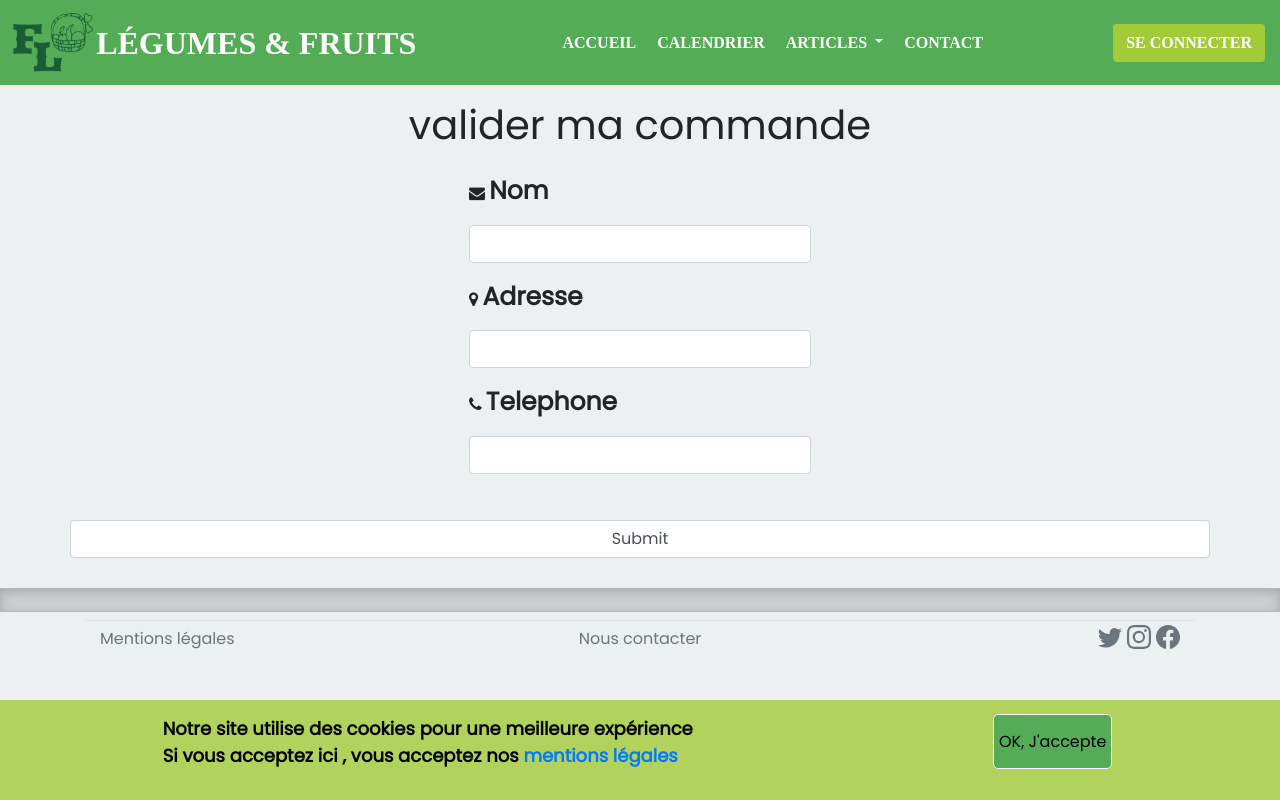
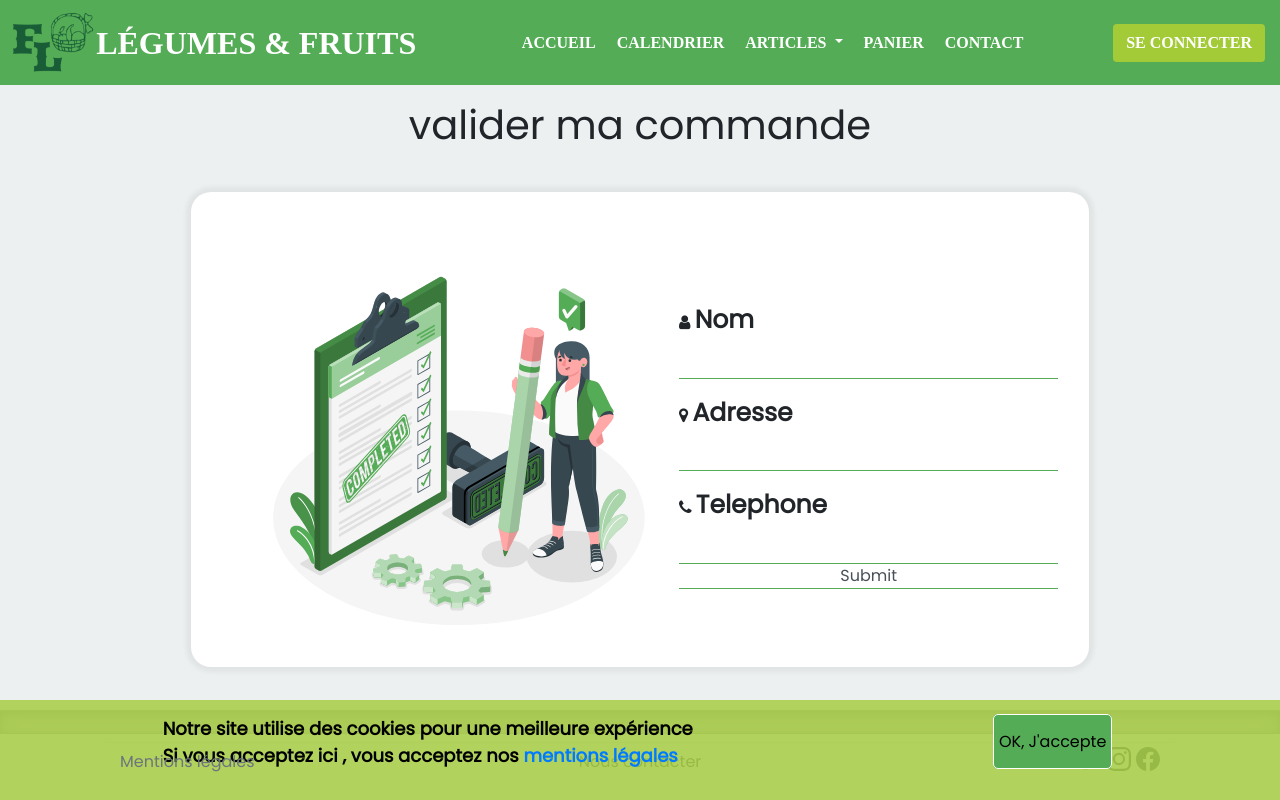
Before and after one commit to marwenmansour/projet_e_commerce_V_F, a Symfony app: template templates/panier/valider.html.twig in a window 1280 px wide. Run offline with Twig, Linux system fonts and the light colour scheme; the template is opened without the code that fills it, so the values that code supplies are empty; form fields are guessed from the names that the template uses; some libraries are stand-ins or nearby versions.

Commit message:
commande+email

```diff
--- a/public/css/commande.css
+++ b/public/css/commande.css
@@ -13,9 +13,85 @@
 }
 input{
     font-size: 25px;
-    text-align: center;
 }
-
+#panier_submit{
+    margin-top: 25px;
+    align-items: center;
+    border-color:  #55ac56;
+    color:  #fff;
+}
+#panier_submit:hover{
+    background-color: #fff;
+    color: #A3CB38;
+}
 .commande{
 margin-bottom: 30px;
 }
+.content{
+    margin:4% 8%;
+    background-color:#fff;
+    padding:4rem 1rem 2rem 4rem;
+    box-shadow: 0 0 5px 5px rgb(0,0,0, .05);
+    border-radius: 20px;
+}
+.container{
+    max-width: 1100px;
+}
+.signin-text{
+    font-style:normal;
+    font-weight :600 !important;
+}
+.form-control{
+    display: block;
+    width:100%;
+    font-size: 1rem;
+    font-weight:400;
+    line-height:1.5;
+    border-color: #55ac56 !important;
+    border-style:solid !important;
+    border-width: 0 0 1px 0!important;
+    padding:0px !important;
+    color:#495057;
+    height:auto;
+    border-radius:0;
+    background-color: #fff;
+    background-clip: padding-box;
+
+}
+.form-control:focus{
+    color:#495057;
+    background-color: #fff;
+    border-color: #fff;
+    outline:0;
+    box-shadow:none;
+}
+.btn-class{
+    border-color:  #55ac56;
+    color:  #55ac56;
+}
+.btn-class:hover{
+    background-color:  #55ac56;
+    color:#fff;
+}
+
+/* #form{
+    top: 70px;
+} */
+/*nav bar*/
+
+
+.btn {
+    background-color: #A3CB38;
+    color: #fff;
+    font-weight: 600;
+    font-size: 1em;
+    text-transform: uppercase;
+}
+.btn:hover{
+    background-color: #fff;
+    color: #A3CB38;
+
+}
+.row{
+    align-items: center;
+}
--- a/public/css/connecter.css
+++ b/public/css/connecter.css
@@ -11,7 +11,7 @@
     border-radius: 20px;
 }
 .container{
-    max-width: 1300px;
+    max-width: 1100px;
 }
 .signin-text{
     font-style:normal;
--- a/src/Controller/CalendrierController.php
+++ b/src/Controller/CalendrierController.php
@@ -113,7 +113,7 @@
             }
             $panier[$id]=intval($quantite);
             $session->set('panier',$panier);
-            return $this->redirectToRoute('calendrier', [], Response::HTTP_SEE_OTHER);
+            return $this->redirectToRoute('panier', [], Response::HTTP_SEE_OTHER);
         }
 
 
--- a/templates/acceuil/index.html.twig
+++ b/templates/acceuil/index.html.twig
@@ -75,7 +75,7 @@
 <div class="contenant">
             <div class="texte_centrer-calender">Découvrez le coeur de saison pour consommez des fruits et légumes frais tout au long de l’année.</div>
             <div id="button">
-              <a href="{{ path('calendrier') }}">  <button class="btn"> Voir le calendrier des saisons  </button></a>
+              <a href="{{ path('calendrier') }}">  <button class="btn"> Voir  calendrier   </button></a>
             </div>
             <img id="cld" src="images/calendar.png" style="opacity: 0.6;"/>
 </div>
--- a/templates/base.html.twig
+++ b/templates/base.html.twig
@@ -35,12 +35,15 @@
 
       <div class="collapse navbar-collapse justify-content-between" id="navbarSupportedContent">
           <ul class="navbar-nav ml-lg-auto">
+            {% if not is_granted('ROLE_ADMIN') %}
             <li class="nav-item">
                     <a class="nav-link" style="color: #fff" href="{{ path('acceuil') }}" >Accueil</a>
             </li>
+            {% endif %}
             <li class="nav-item">
                     <a class="nav-link"  style="color: #fff" href="{{ path('calendrier')}}">calendrier</a>
             </li>
+            {# {% if not is_granted('ROLE_ADMIN') %} #}
             <li class="nav-item dropdown">
                 <a class="nav-link dropdown-toggle" style="color: #fff;" href="#" id="navbarDropdown" role="button" data-toggle="dropdown" aria-haspopup="true" aria-expanded="false">
                 Articles
@@ -51,17 +54,22 @@
                   <a class="dropdown-item" href="{{ path('alimentation') }}">L’alimentation des adolescents</a>
                 </div>
             </li>
-            {% if app.user %}
-             <li class="nav-item">
+
+            <li class="nav-item">
                 <a class="nav-link" style="color: #fff" href="{{ path('panier') }}">Panier</a>
             </li>
-            {% endif %}
+
             <li class="nav-item">
                 <a class="nav-link" style="color: #fff" href="{{ path('contact') }}">contact</a>
             </li>
+            {# {% endif %} #}
              {% if is_granted('ROLE_ADMIN') %}
             <li class="nav-item">
                 <a class="nav-link" style="color: #fff" href="{{ path('create')}}">Ajouter</a>
+
+            </li>
+             <li class="nav-item">
+                <a class="nav-link" style="color: #fff" href="{{ path('commandes')}}">Commandes</a>
 
             </li>
             {% endif %}
--- a/templates/panier/success.html.twig
+++ b/templates/panier/success.html.twig
@@ -1,6 +1,6 @@
 {% extends 'base.html.twig' %}
 
-{% block title %}votre panier!{% endblock %}
+{% block title %}Vous avez payé avec succées!{% endblock %}
 {% block css %} <link rel="stylesheet" href="{{ asset('css/connecter.css') }}"> {% endblock %}
 {% block body %}
 <div class="container">
--- a/templates/panier/valider.html.twig
+++ b/templates/panier/valider.html.twig
@@ -5,12 +5,16 @@
 {% block body %}
 <div class="container">
     <h1 class="text-center mt-3" >valider ma commande</h1>
-    <div class="row">
+    <div class="row content">
 
-        <div class="col-md-12 d-flex justify-content-center commande">
+        <div class="col-lg-6">
+                <img src="images/valider.svg" class="img-fluid" alt="image">
+        </div>
+
+        <div class="col-lg-6" id="form">
 
             {{ form_start(form) }}
-            <i class="fa fa-envelope" aria-hidden="true"></i>
+            <i class="fa fa-user" aria-hidden="true"></i>
             {{ form_label(form.nom) }}
             {{ form_widget(form.nom ,{'value' : app.user.pseudo}) }}
             <small>{{ form_help(form.nom) }}</small>
@@ -34,9 +38,9 @@
             {{ form_errors(form.telephone) }}
             </div>
 
+           {{ form_widget(form.submit) }}
+        </div>
 
-        </div>
-        {{ form_widget(form.submit) }}
     </div>
 
 </div>
```
Also changed, not shown: public/css/panier.css (+8 -13 lines), public/css/utilisateur.css (added, +12 -0 lines), src/Controller/PanierController.php (+21 -0 lines), templates/panier/commandes.html.twig (added, +61 -0 lines), templates/utilisateur/index.html.twig (+8 -6 lines), public/images/valider.svg (added).
